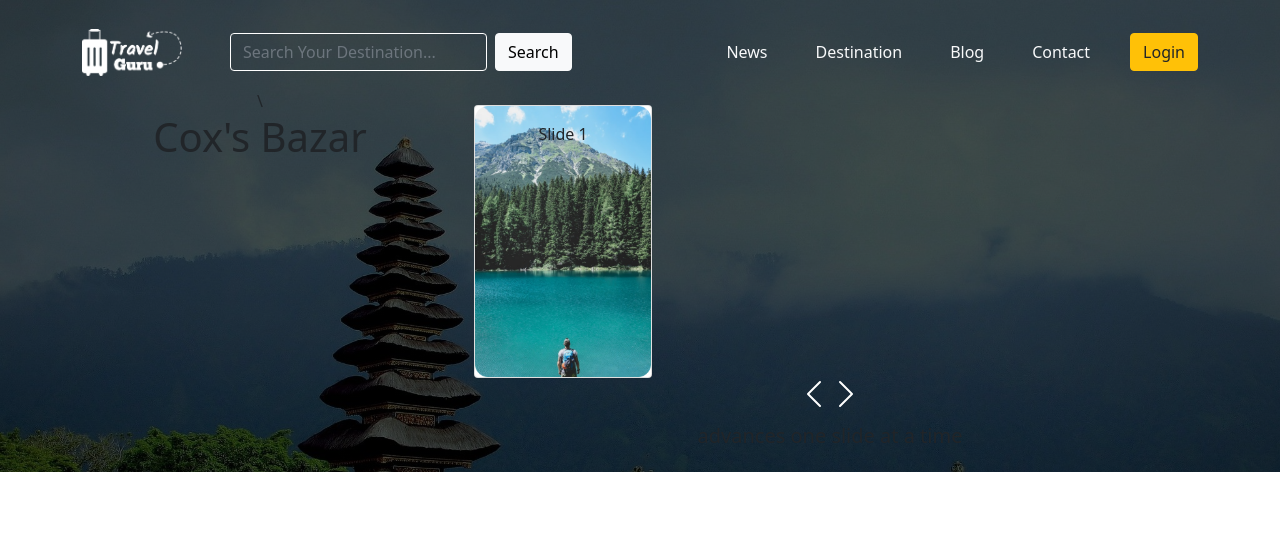
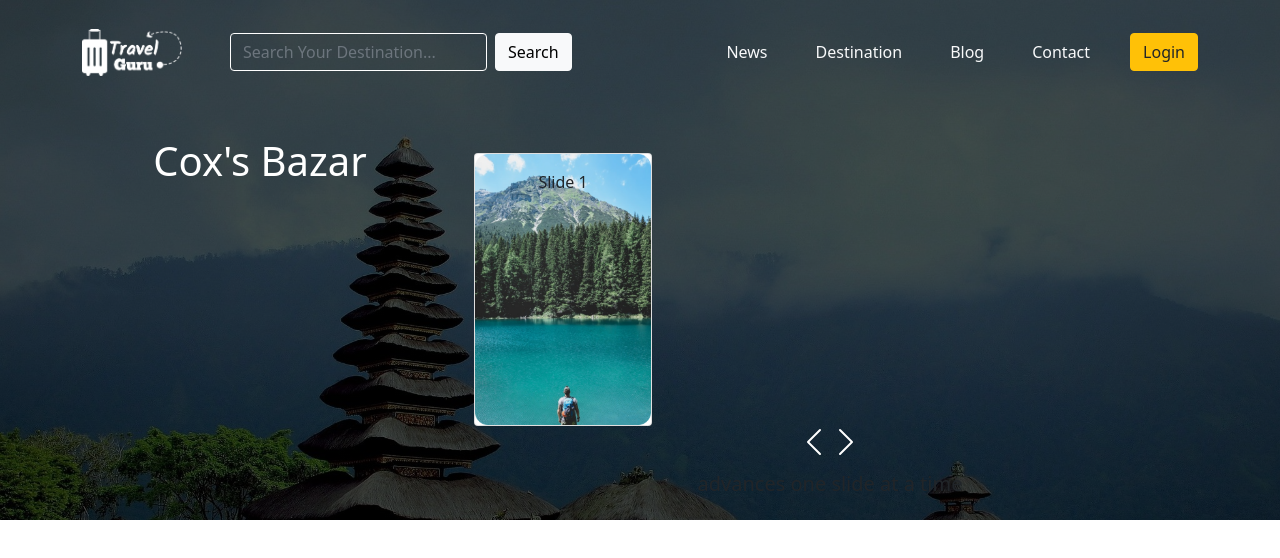
Before and after one commit to emonShimoul/travel-guru-react-client, a React (Create React App) app: page / in a window 1280 px wide. Shown: the top 558 px of the page. Built offline with nearby package versions, Linux system fonts and the light colour scheme.

Commit message:
slight changes

```diff
--- a/src/components/Home/Home.js
+++ b/src/components/Home/Home.js
@@ -22,9 +22,9 @@ const Home = () => {
     })
 
     return (
-        <div className='container '>
-           <div className='row'>
-                <div className='col-md-4'>\
+        <div className='container'>
+           <div className='row mt-5'>
+                <div className='col-md-4 text-white'>
                     <h1>Cox's Bazar</h1>
                 </div>
                 <div className="col-md-8 text-center my-3">
@@ -62,10 +62,10 @@ const Home = () => {
                                     </div>
                                 </div>
                             </div>
-                            <a className="bg-transparent w-aut" href="#" role="button" data-bs-slide="prev">
+                            <a className="bg-transparent w-aut" href="#recipeCarousel" role="button" data-bs-slide="prev">
                                 <span className="carousel-control-prev-icon" aria-hidden="true"></span>
                             </a>
-                            <a className="bg-transparent w-aut" href="#" role="button" data-bs-slide="next">
+                            <a className="bg-transparent w-aut" href="#recipeCarousel" role="button" data-bs-slide="next">
                                 <span className="carousel-control-next-icon" aria-hidden="true"></span>
                             </a>
                         </div>
```
